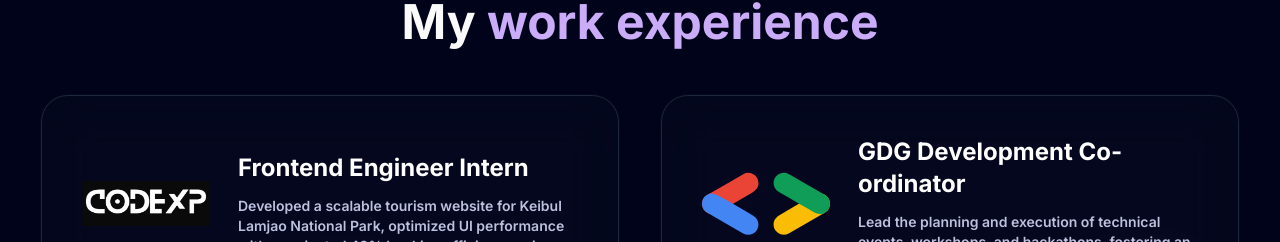
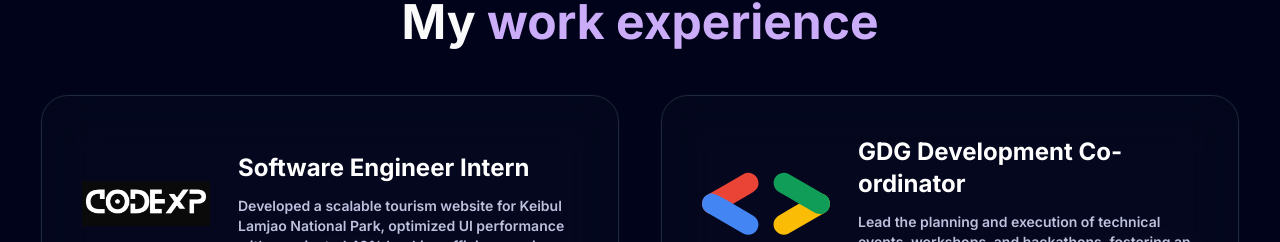
Before and after one commit to jhaaryan597/jhaaryan597-Portfolio, a Next.js app: page / in a window 1280 px wide. Shown: the part 898-1140 px from the top of the page. Built offline with nearby package versions, Linux system fonts and the light colour scheme.

Commit message:
resume updated

```diff
--- a/data/index.ts
+++ b/data/index.ts
@@ -49,7 +49,7 @@ export const frameWorks = [
 export const workExperience = [
   {
     id: 1,
-    title: "Frontend Engineer Intern",
+    title: "Software Engineer Intern",
     desc: "Developed a scalable tourism website for Keibul Lamjao National Park, optimized UI performance with a projected 40% booking efficiency gain.",
     className: "md:col-span-2",
     thumbnail: "/codexp_logo.jpeg",
```
Also changed, not shown: 1 other file (tests, documents, lock files or other folders).
